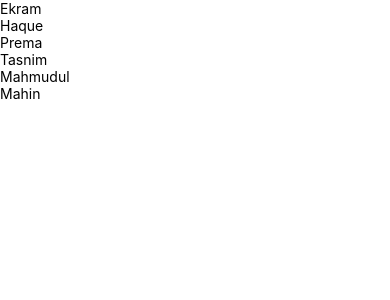
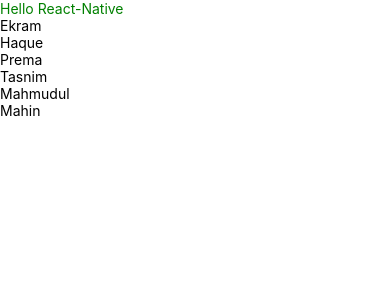
Before and after one commit to AnikHaque/Basic-React-Native, a React Native app: screen / in a window 390 px wide. Shown: the top 300 px of the page. Built offline with nearby package versions, Linux system fonts and the light colour scheme.

Commit message:
added Text

```diff
--- a/App.js
+++ b/App.js
@@ -5,7 +5,7 @@
 const App = () => {
   return (
     <View>
-
+      <Text style={styles.textStyle}>Hello React-Native</Text>
 
  <FlatListDemo></FlatListDemo>
     </View>
```
